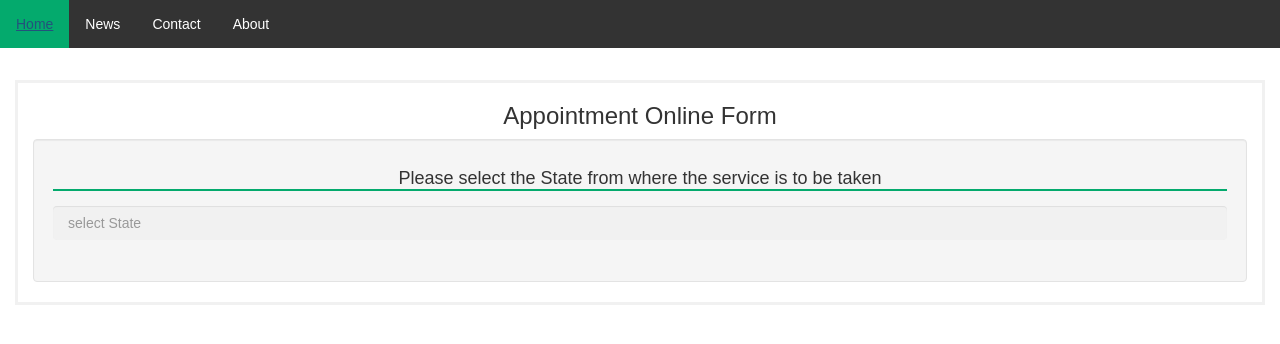
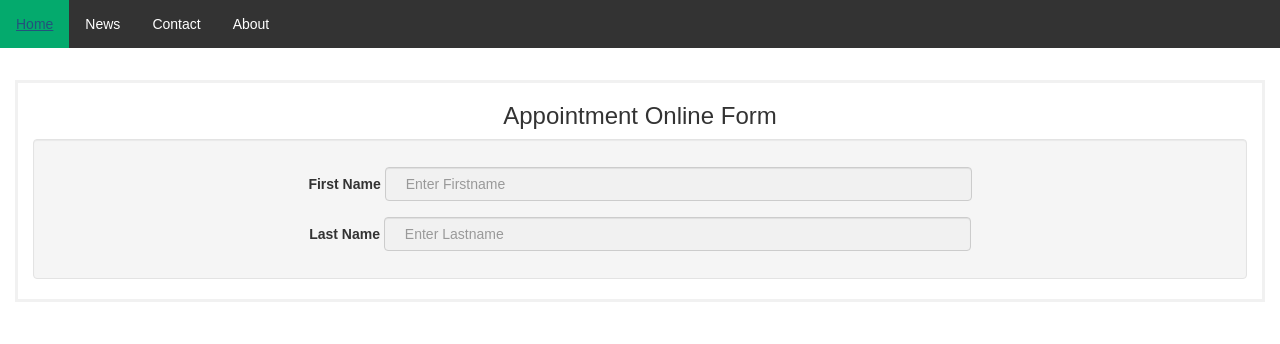
Before and after one commit to sachin407/assignment, a React (Create React App) app: page /appointment in a window 1280 px wide. Shown: the top 344 px of the page. Built offline with nearby package versions, Linux system fonts and the light colour scheme.

Commit message:
my changes

```diff
--- a/src/Appointment.js
+++ b/src/Appointment.js
@@ -9,36 +9,6 @@ function Appointment() {
       <br />
       <br />
       <br />
-      {/* <div className="container-fluid">
-        <div className="col-sm-12">
-          <div className="row" style={{ border: "3px solid #f1f1f1" }}>
-            <h3>Appointment Form</h3>
-            <div className="col-sm-12">
-              <div className="well">
-                <Form>
-                  <label htmlFor="fname">First Name</label>
-                  <Input
-                    type="text"
-                    id="fname"
-                    name="firstname"
-                    placeholder="Your name.."
-                    className="input"
-                  />
-
-                  <label htmlFor="lname">Last Name</label>
-                  <Input
-                    type="text"
-                    id="lname"
-                    name="lastname"
-                    placeholder="Your last name.."
-                    className="input"
-                  />
-                </Form>
-              </div>
-            </div>
-          </div>
-        </div>
-      </div> */}
       <div className="container-fluid">
         <div className="col-sm-12">
           <div className="row" style={{ border: "3px solid #f1f1f1" }}>
@@ -46,26 +16,27 @@ function Appointment() {
 
             <div className="col-sm-12">
               <div className="well">
-                <h4 className="divider">
-                  Please select the State from where the service is to be taken
-                </h4>
-                <Input
-                  type="text"
-                  name="state"
-                  id="state"
-                  placeholder="select State"
-                  className={`input`}
-                />
-                {/* <option value="">Please Select State</option>
-                  {stateDropdown.map((item) => (
-                    <option value={item.value}>{item.label}</option>
-                  ))} */}
+                <div className="appointment">
+                  <label htmlFor="lname">First Name</label> {""}
+                  <Input
+                    type="text"
+                    name="firstname"
+                    id="firstname"
+                    placeholder="Enter Firstname"
+                    className={`input`}
+                  />
+                </div>
 
-                {/* {submitFlag && !state && (
-                  <div className="invalid-feedback1">
-                    {"Category is required"}
-                  </div>
-                )} */}
+                <div className="appointment">
+                  <label htmlFor="lname">Last Name</label> {""}
+                  <Input
+                    type="text"
+                    name="lastname"
+                    id="lastname"
+                    placeholder="Enter Lastname"
+                    className={`input`}
+                  />
+                </div>
               </div>
             </div>
           </div>
--- a/src/Common.css
+++ b/src/Common.css
@@ -248,6 +248,18 @@ li a:hover:not(.active) {
   margin: 0 auto;
 }
 
+.appointment {
+  input {
+    width: 50% !important;
+    padding: 12px 20px;
+    margin: 8px 0;
+    display: inline-block;
+    border: 1px solid #ccc;
+    border-radius: 4px;
+    box-sizing: border-box;
+  }
+}
+
 .inputs {
   width: 50%;
   padding: 12px 20px;
--- a/src/LicenseServices.js
+++ b/src/LicenseServices.js
@@ -18,7 +18,7 @@ function LicenseServices() {
           <div className="row" style={{ border: "3px solid #f1f1f1" }}>
             <h3>License Related Services</h3>
 
-            <div className="col-sm-3">
+            <div className="col-sm-4">
               <a href="/license">
                 <div className="well">
                   <img src={DrivingLicense} alt="Avatar" className="avatar" />
@@ -28,7 +28,7 @@ function LicenseServices() {
               </a>
             </div>
 
-            <div className="col-sm-3">
+            <div className="col-sm-4">
               <a href="/driving/school">
                 <div className="well">
                   <img src={DrivingSchool} alt="Avatar" className="avatar" />
@@ -38,21 +38,7 @@ function LicenseServices() {
               </a>
             </div>
 
-            <div className="col-sm-3">
-              <a href="/appointment">
-                <div className="well">
-                  <img
-                    src={OnlineTestAppointemet}
-                    alt="Avatar"
-                    className="avatar"
-                  />
-                  <h4>Online Test Appointment</h4>
-                  <p>Book/ Modify Online test appointments</p>
-                </div>
-              </a>
-            </div>
-
-            <div className="col-sm-3">
+            <div className="col-sm-4">
               <div className="well">
                 <img src={OtherServices} alt="Avatar" className="avatar" />
 
```
